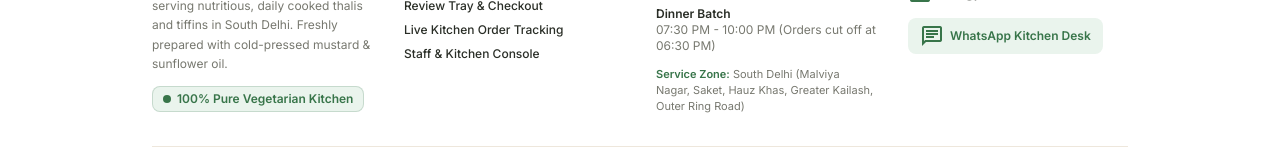
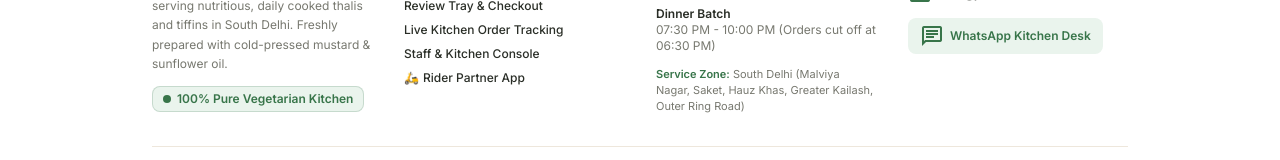
Before and after one commit to ali071205/jankirasoi, a Next.js app in the folder apps/web/: page / in a window 1280 px wide. Shown: the part 2522-2682 px from the top of the page. Built offline with nearby package versions, Linux system fonts and the light colour scheme; no server answers.

Commit message:
feat(footer): add link to rider partner app portal

```diff
--- a/apps/web/src/components/Footer.tsx
+++ b/apps/web/src/components/Footer.tsx
@@ -77,6 +77,12 @@ export default function Footer() {
                 >
                   Staff &amp; Kitchen Console
                 </a>
+              </li>
+              <li>
+                <Link href="/rider" className="hover:text-[#38754A] transition-colors flex items-center gap-1">
+                  <span>🛵</span>
+                  <span>Rider Partner App</span>
+                </Link>
               </li>
             </ul>
           </div>
```
